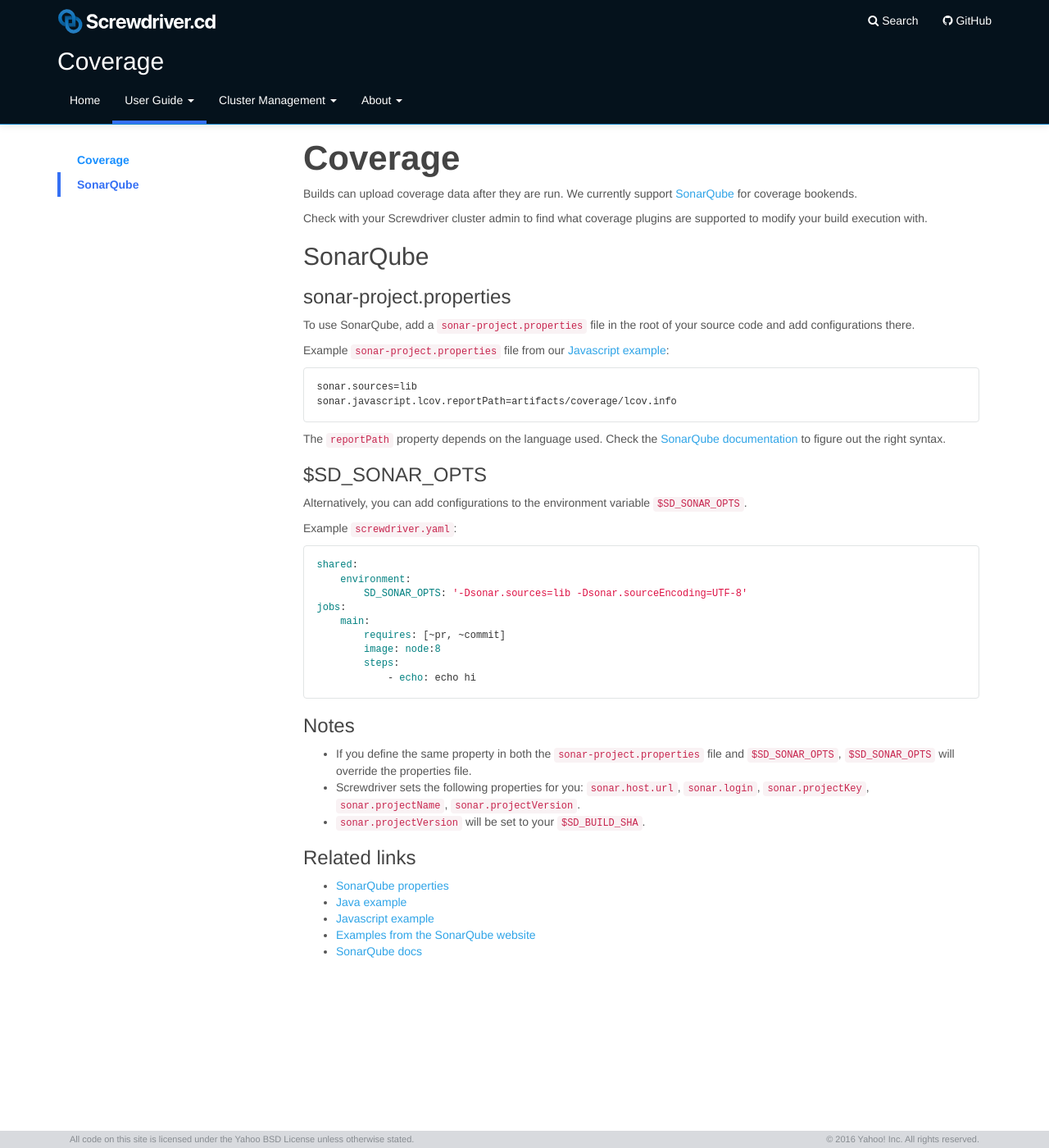
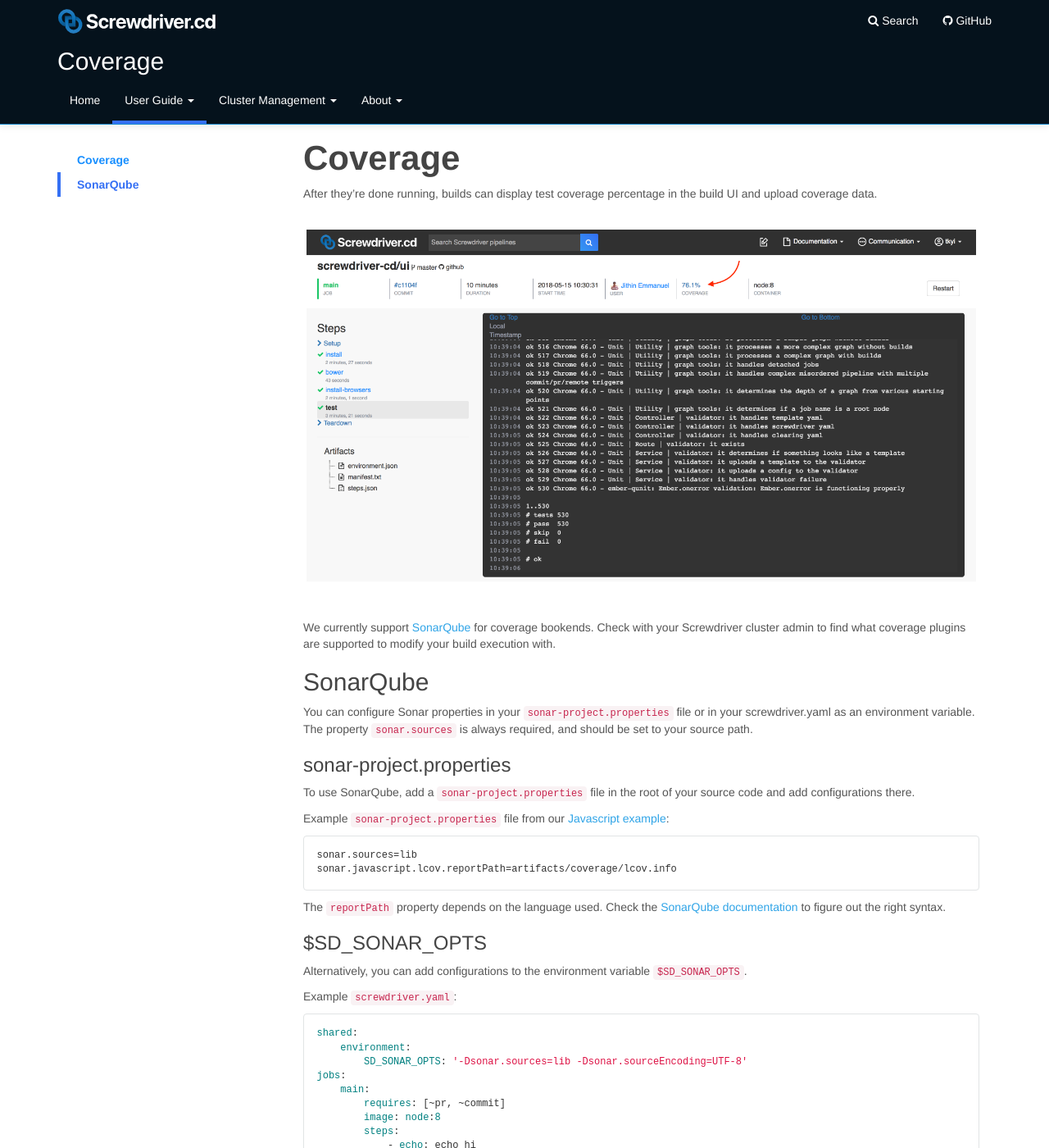
Before and after one commit to screwdriver-cd/guide, a Jekyll site: the page built from docs/user-guide/configuration/coverage.md, in a window 1280 px wide and 1400 px high. Shown: the whole window at 82% size. Built offline with Jekyll 4.4.1, drawn with Linux system fonts in a browser that asks for light colours; some of the changed text lies outside the part shown.

Commit message:
fix: Update docs with some more caveats and details

```diff
--- a/docs/user-guide/configuration/coverage.md
+++ b/docs/user-guide/configuration/coverage.md
@@ -11,12 +11,15 @@ toc:
 ---
 # Coverage
 
-Builds can upload coverage data after they are run.
-We currently support [SonarQube](https://github.com/screwdriver-cd/coverage-sonar) for coverage bookends.
+After they're done running, builds can display test coverage percentage in the build UI and upload coverage data.
 
-Check with your Screwdriver cluster admin to find what coverage plugins are supported to modify your build execution with.
+![Coverage in build detail page](../assets/coverage.png)
+
+We currently support [SonarQube](https://github.com/screwdriver-cd/coverage-sonar) for coverage bookends. Check with your Screwdriver cluster admin to find what coverage plugins are supported to modify your build execution with.
 
 ## SonarQube
+
+You can configure Sonar properties in your `sonar-project.properties` file or in your screwdriver.yaml as an environment variable. The property `sonar.sources` is always required, and should be set to your source path.
 
 ### sonar-project.properties
 
@@ -51,7 +54,7 @@ jobs:
 ### Notes
 
 - If you define the same property in both the `sonar-project.properties` file and `$SD_SONAR_OPTS`, `$SD_SONAR_OPTS` will override the properties file.
-- Screwdriver sets the following properties for you: `sonar.host.url`, `sonar.login`, `sonar.projectKey`, `sonar.projectName`, `sonar.projectVersion`.
+- Screwdriver sets the following properties for you: `sonar.host.url`, `sonar.login`, `sonar.projectKey`, `sonar.projectName`, `sonar.projectVersion`; you must set `sonar.sources` yourself.
 - `sonar.projectVersion` will be set to your `$SD_BUILD_SHA`.
 
 ### Related links
```
Also changed, not shown: docs/user-guide/configuration/environment.md (+4 -0 lines), docs/user-guide/configuration/jobconfiguration.md (+7 -2 lines), docs/user-guide/assets/coverage.png (added).
